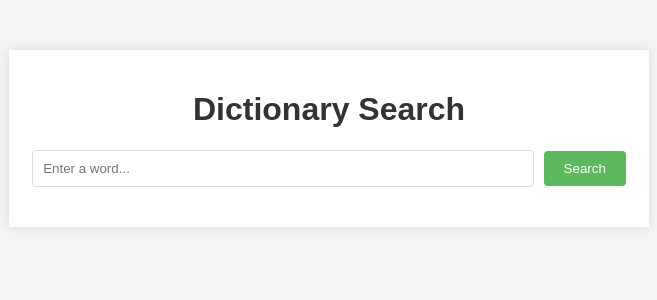
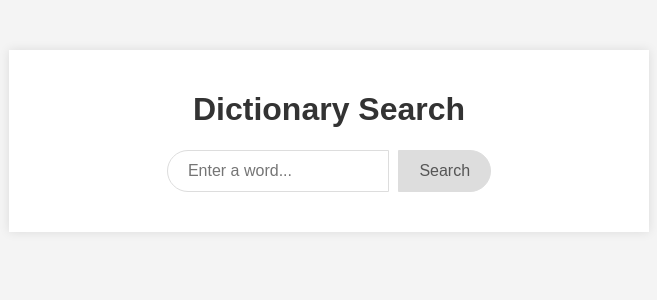
Before and after one commit to Fullmetals/dict_to_db, a Python web app: template templates/index.html in a window 1280 px wide. Shown: the top 300 px of the page, without its empty margins (311-968 px from the left). Run offline with Jinja, Linux system fonts and the light colour scheme; the template is opened without the code that fills it, so the values that code supplies are empty.

Commit message:
Update style.css

```diff
--- a/static/css/style.css
+++ b/static/css/style.css
@@ -47,3 +47,29 @@ button:hover {
     margin-top: 20px;
     text-align: left;
 }
+
+.search-container {
+  display: flex;
+  align-items: center;
+  justify-content: center;
+  margin: 20px;
+}
+
+#searchInput {
+  width: 30%;
+  height: 40px;
+  border: 1px solid #ddd;
+  border-radius: 25px 0 0 25px;
+  padding: 0 20px;
+  font-size: 1rem;
+}
+
+#searchForm button {
+  height: 42px;
+  background: #ddd;
+  border: 1px solid #ddd;
+  border-radius: 0 25px 25px 0;
+  font-size: 1rem;
+  color: #555;
+  cursor: pointer;
+}
```
